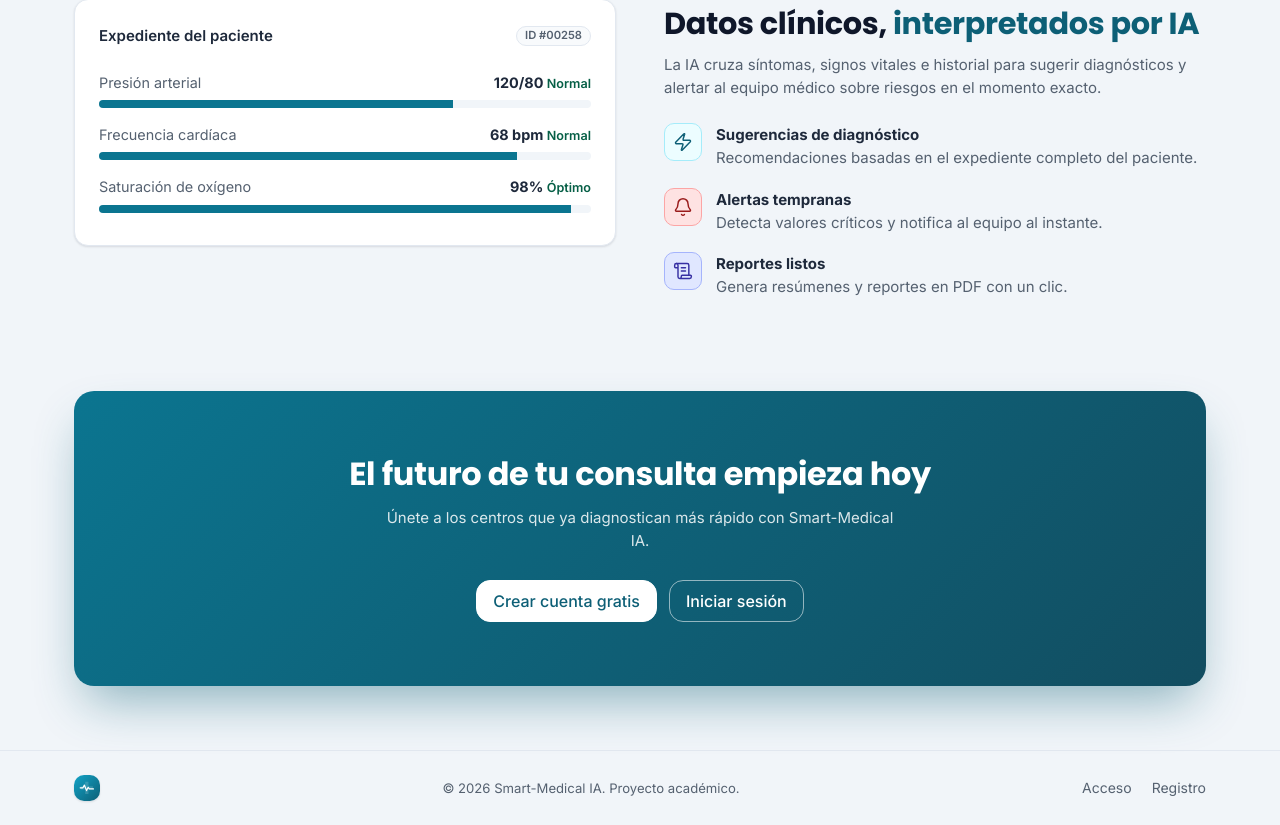
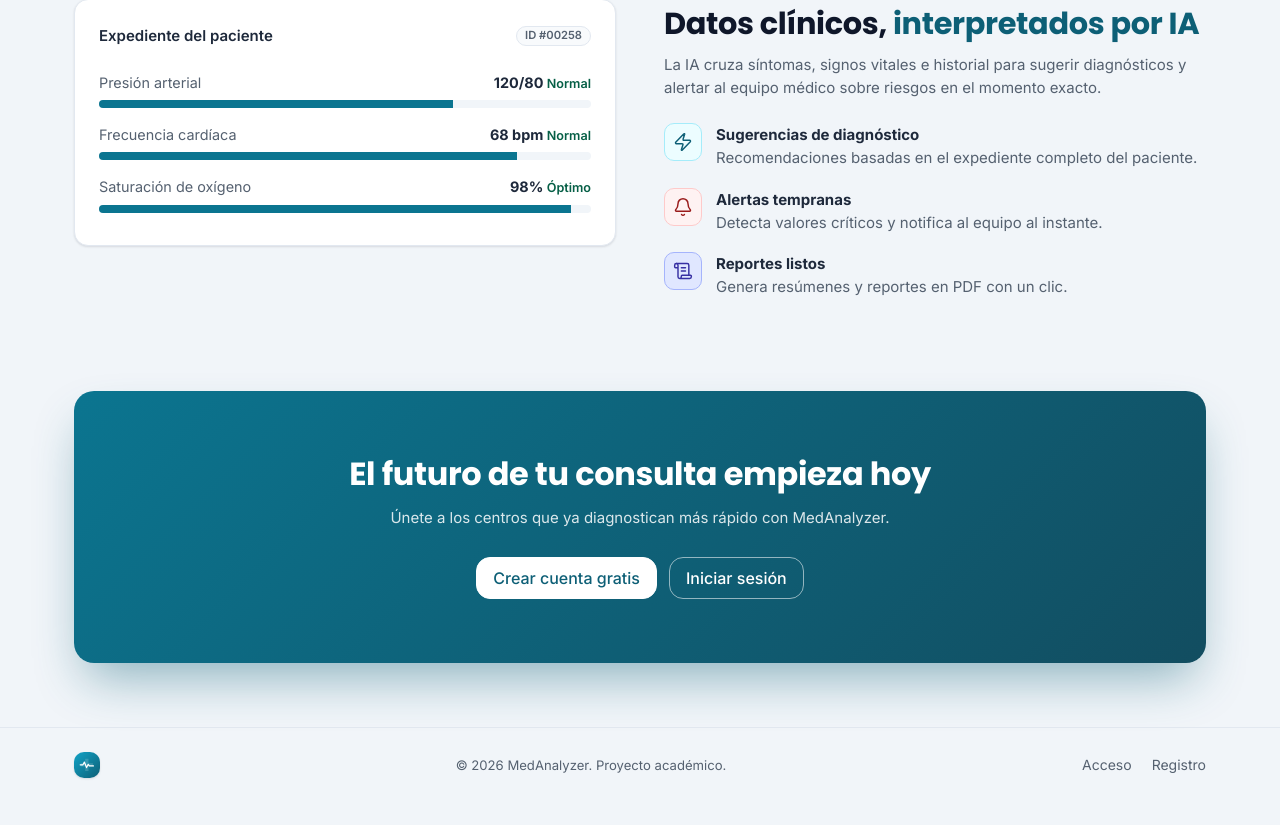
Before and after one commit to DarieC18/proyecto-final-analisis-medico-ia-frontend, a Vue app in the folder prototipo-medico/: page / in a window 1280 px wide. Shown: the part 1275-2100 px from the top of the page. After the commit the page ends 2077 px from the top, so only its background shows below. Built offline with nearby package versions, Linux system fonts and the light colour scheme.

Commit message:
refactor: update branding from Smart-Medical IA to MedAnalyzer across multiple files

```diff
--- a/prototipo-medico/index.html
+++ b/prototipo-medico/index.html
@@ -6,7 +6,7 @@
     <meta name="viewport" content="width=device-width, initial-scale=1.0">
     <meta name="theme-color" content="#f1f5f9">
     <meta name="description" content="Plataforma de análisis clínico asistido por inteligencia artificial.">
-    <title>Smart-Medical IA - Plataforma de Análisis Clínico</title>
+    <title>MedAnalyzer - Plataforma de Análisis Clínico</title>
 
     <!-- Tema resuelto antes del primer paint: evita el flash blanco al recargar en oscuro -->
     <script>
--- a/prototipo-medico/src/assets/styles/index.css
+++ b/prototipo-medico/src/assets/styles/index.css
@@ -1,4 +1,4 @@
-/* Capa de diseño de Smart-Medical IA.
+/* Capa de diseño de MedAnalyzer.
    Se importa DESPUÉS de bootstrap.min.css en src/main.js — el orden importa.
    El orden interno también: tokens -> mapeo a Bootstrap -> base -> utilidades. */
 @import './tokens.css';
--- a/prototipo-medico/src/assets/styles/theme-dark.css
+++ b/prototipo-medico/src/assets/styles/theme-dark.css
@@ -101,9 +101,11 @@
   --bs-warning-bg-subtle: #3a2408;
   --bs-warning-border-subtle: #92400e;
   --bs-warning-text-emphasis: #fcd34d;
-  --bs-danger-bg-subtle: #3b1113;
-  --bs-danger-border-subtle: #991b1b;
-  --bs-danger-text-emphasis: #fca5a5;
+  /* Mismo criterio que en light: el rojo "subtle" bajaba de saturación menos
+     que success/warning y quedaba como el color con más peso visual del set. */
+  --bs-danger-bg-subtle: #2e1416;
+  --bs-danger-border-subtle: #7f2c2c;
+  --bs-danger-text-emphasis: #f3a5a5;
   --bs-light-bg-subtle: #162032;
   --bs-light-border-subtle: #23324a;
   --bs-light-text-emphasis: #cbd5e1;
--- a/prototipo-medico/src/assets/styles/tokens.css
+++ b/prototipo-medico/src/assets/styles/tokens.css
@@ -72,8 +72,12 @@
   --c-danger-500: #ef4444;
   --c-danger-600: #dc2626;
   --c-danger-700: #b91c1c;
-  --c-danger-subtle: #fee2e2;
-  --c-danger-border: #fca5a5;
+  /* Antes #fee2e2 / #fca5a5: la pareja subtle/border quedaba tan saturada como
+     success/warning, pero el rojo se percibe más "urgente" a igual saturación
+     que verde o ámbar. Se baja un escalón para que una tarjeta de alerta no
+     grite al lado de badges y bordes normales. */
+  --c-danger-subtle: #fef2f2;
+  --c-danger-border: #fecaca;
   --c-danger-emphasis: #991b1b;
 
   /* Violeta a propósito: el --bs-info:#3b82f6 anterior chocaba con el primario
--- a/prototipo-medico/src/components/ui/BrandMark.vue
+++ b/prototipo-medico/src/components/ui/BrandMark.vue
@@ -19,7 +19,7 @@
       </svg>
     </span>
     <span v-if="!compact" class="brand__name">
-      Smart<span class="brand__name-accent">-Medical</span> IA
+      Med<span class="brand__name-accent">Analyzer</span>
     </span>
   </span>
 </template>
--- a/prototipo-medico/src/views/AdminDashboardView.vue
+++ b/prototipo-medico/src/views/AdminDashboardView.vue
@@ -19,17 +19,17 @@
             :hint="`${stats.totalActiveUsers} activos · ${stats.totalInactiveUsers} inactivos`"
             :icon="IconRoles"
             tone="brand"
-            variant="solid"
+            variant="soft"
           />
         </div>
         <div class="col-md-4">
-          <StatTile label="Total de Pacientes" :value="stats.totalPatients" :icon="IconPatients" tone="success" variant="solid" />
+          <StatTile label="Total de Pacientes" :value="stats.totalPatients" :icon="IconPatients" tone="success" variant="soft" />
         </div>
         <div class="col-md-4">
-          <StatTile label="Citas Registradas" :value="totalCitas" :icon="IconAppointment" tone="warning" variant="solid" />
+          <StatTile label="Citas Registradas" :value="totalCitas" :icon="IconAppointment" tone="warning" variant="soft" />
         </div>
         <div class="col-md-6">
-          <StatTile label="Análisis IA Generados" :value="stats.totalAiAnalyses" :icon="IconAi" tone="info" variant="solid" />
+          <StatTile label="Análisis IA Generados" :value="stats.totalAiAnalyses" :icon="IconAi" tone="info" variant="soft" />
         </div>
         <div class="col-md-6">
           <StatTile label="Alertas Clínicas Activas" :value="stats.activeAlerts" :icon="IconAlert" tone="danger" variant="solid" />
--- a/prototipo-medico/src/views/DoctorDashboardView.vue
+++ b/prototipo-medico/src/views/DoctorDashboardView.vue
@@ -13,13 +13,13 @@
     <template v-else>
       <div class="row g-3 mb-4">
         <div class="col-md-3">
-          <StatTile label="Total Pacientes" :value="stats.totalPatients" :icon="IconPatients" tone="brand" variant="solid" />
+          <StatTile label="Total Pacientes" :value="stats.totalPatients" :icon="IconPatients" tone="brand" variant="soft" />
         </div>
         <div class="col-md-3">
-          <StatTile label="Citas del Día" :value="stats.totalAppointmentsToday" :icon="IconAppointment" tone="success" variant="solid" />
+          <StatTile label="Citas del Día" :value="stats.totalAppointmentsToday" :icon="IconAppointment" tone="success" variant="soft" />
         </div>
         <div class="col-md-3">
-          <StatTile label="Análisis IA Pendientes" :value="stats.pendingAiAnalyses" :icon="IconAi" tone="warning" variant="solid" />
+          <StatTile label="Análisis IA Pendientes" :value="stats.pendingAiAnalyses" :icon="IconAi" tone="warning" variant="soft" />
         </div>
         <div class="col-md-3">
           <StatTile label="Alertas Activas" :value="stats.activeAlerts" :icon="IconAlert" tone="danger" variant="solid" />
--- a/prototipo-medico/src/views/LandingView.vue
+++ b/prototipo-medico/src/views/LandingView.vue
@@ -154,7 +154,7 @@
       <div class="l-cta">
         <h2 class="l-cta__title">El futuro de tu consulta empieza hoy</h2>
         <p class="l-cta__sub">
-          Únete a los centros que ya diagnostican más rápido con Smart-Medical IA.
+          Únete a los centros que ya diagnostican más rápido con MedAnalyzer.
         </p>
         <div class="l-cta__actions">
           <AppButton variant="on-brand" size="lg" to="/registro">Crear cuenta gratis</AppButton>
@@ -167,7 +167,7 @@
     <footer class="l-footer">
       <div class="l-container l-footer__inner">
         <BrandMark :size="26" compact />
-        <small class="text-app-muted">© {{ year }} Smart-Medical IA. Proyecto académico.</small>
+        <small class="text-app-muted">© {{ year }} MedAnalyzer. Proyecto académico.</small>
         <div class="l-footer__links">
           <RouterLink to="/login">Acceso</RouterLink>
           <RouterLink to="/registro">Registro</RouterLink>
--- a/prototipo-medico/src/views/NotFoundView.vue
+++ b/prototipo-medico/src/views/NotFoundView.vue
@@ -5,7 +5,7 @@
     <h1 class="not-found__title">Esta página no existe</h1>
     <p class="not-found__text">
       La dirección <code>{{ $route.fullPath }}</code> no corresponde a ninguna sección de
-      Smart-Medical IA.
+      MedAnalyzer.
     </p>
     <RouterLink :to="homeRoute" class="btn btn-primary">
       <Icon :icon="IconBack" :size="16" class="me-2" />
```
Also changed, not shown: prototipo-medico/src/assets/styles/bootstrap-theme.css.
